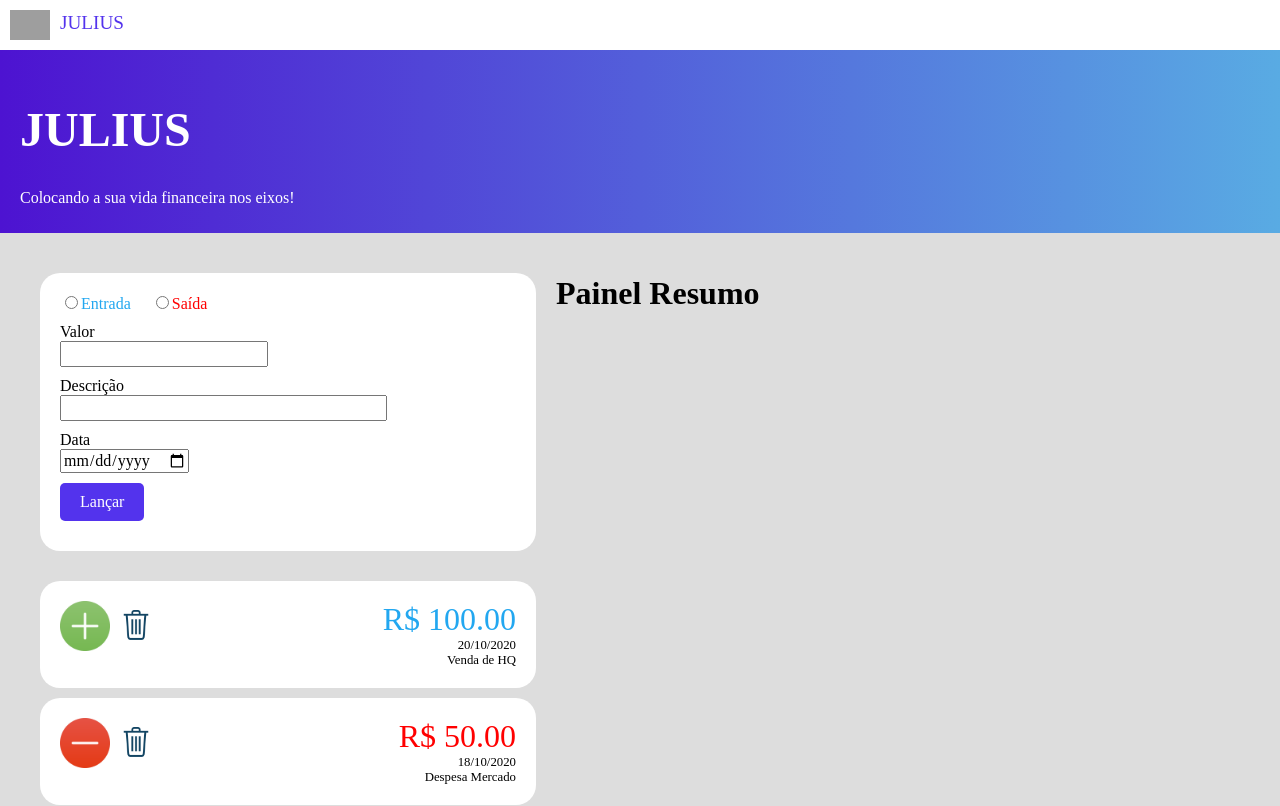
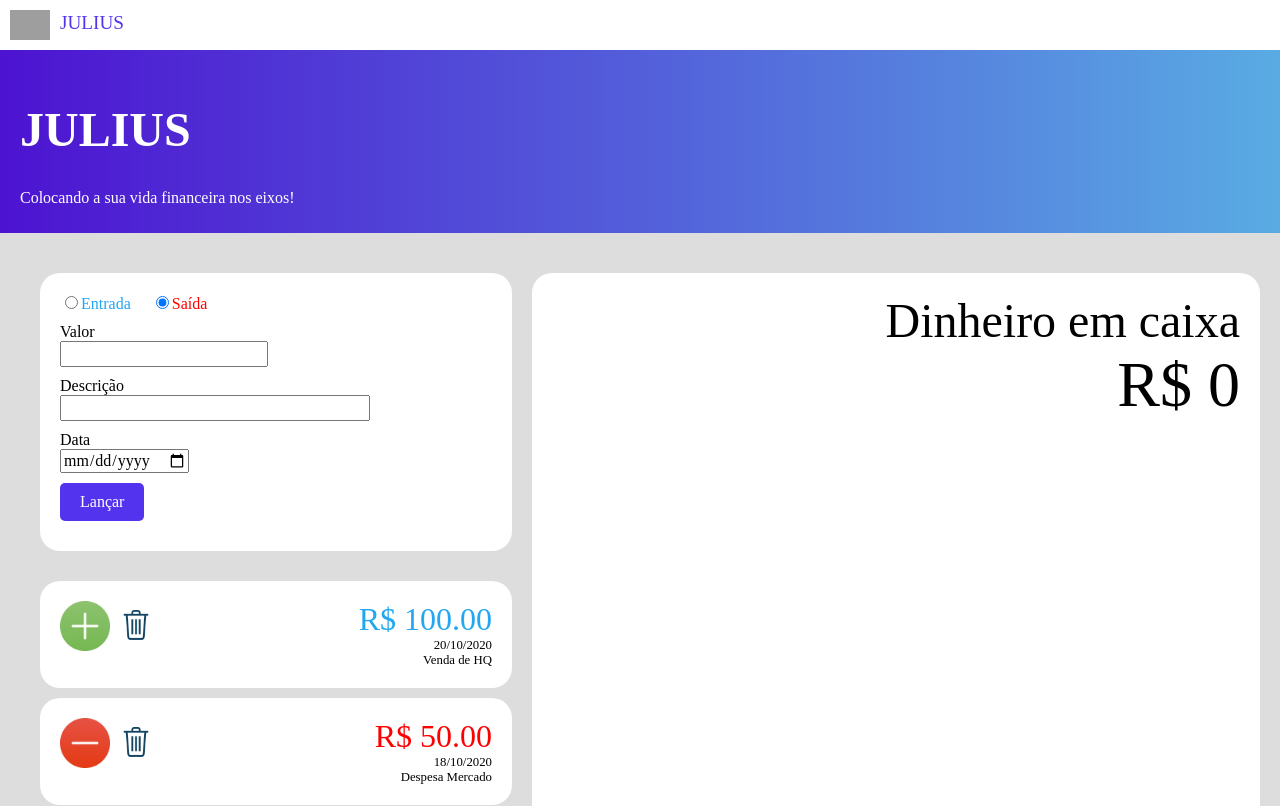
Before and after one commit to Leodf/Julius-app-vue, a Vue app: page / in a window 1280 px wide. Shown: the top 806 px of the page. Built offline with nearby package versions, Linux system fonts and the light colour scheme; grey boxes are pictures that could not be loaded; a web font is replaced by a local one.

Commit message:
estilizando o painel resumo

```diff
--- a/src/components/PainelLancamentos.vue
+++ b/src/components/PainelLancamentos.vue
@@ -6,7 +6,7 @@
             <div class="tiposLancamento">
                 <input type="radio" name="tipo" id="entrada">
                 <label for="entrada">Entrada</label>
-                <input type="radio" name="tipo" id="saida">
+                <input type="radio" name="tipo" id="saida" checked>
                 <label for="saida">Saída</label>
             </div>
 
--- a/src/components/PainelResumo.vue
+++ b/src/components/PainelResumo.vue
@@ -1,6 +1,13 @@
 <template>
-  <div>
-    <h1>Painel Resumo</h1>
+  <div class="painelResumo">
+    <div class="resumoCaixa">
+      <span class="fraseResumo">Dinheiro em caixa</span>
+      <span class="caixa">R$ 0</span>
+    </div>
+
+    <div class="graficoComportamento">
+      <canvas></canvas>
+    </div>
   </div>
 </template>
 
@@ -10,6 +17,33 @@ export default {
 }
 </script>
 
-<style>
+<style scoped>
+
+.painelResumo {
+  width: 60%;
+  padding: 10px;
+  background-color: white;
+  border-radius: 20px;
+  margin-top: 20px;
+}
+
+.resumoCaixa {
+  text-align: right;
+  padding: 10px;
+}
+
+.resumoCaixa span {
+  display: block;
+  font-family: "negrito";
+}
+
+.fraseResumo {
+  font-size: 300%;
+}
+
+.caixa {
+  font-size: 400%;
+}
+
 
 </style>
```
